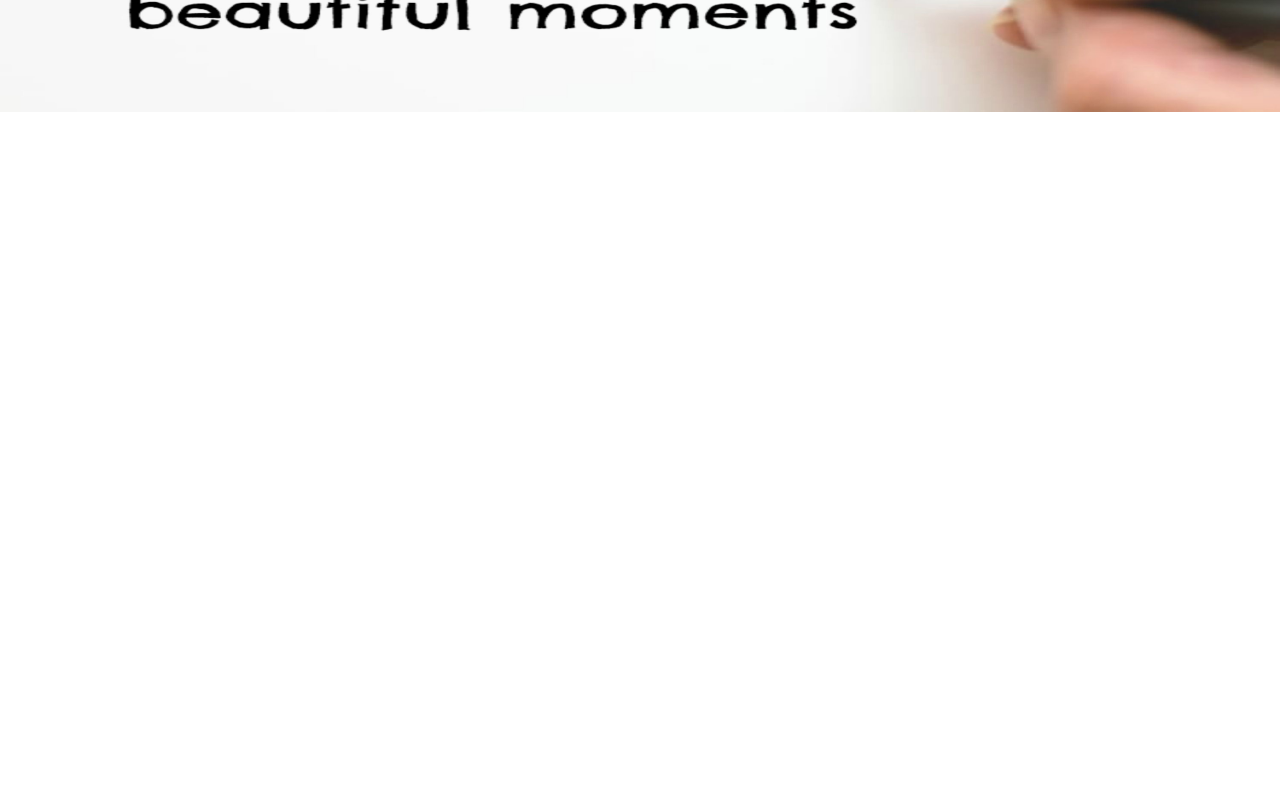
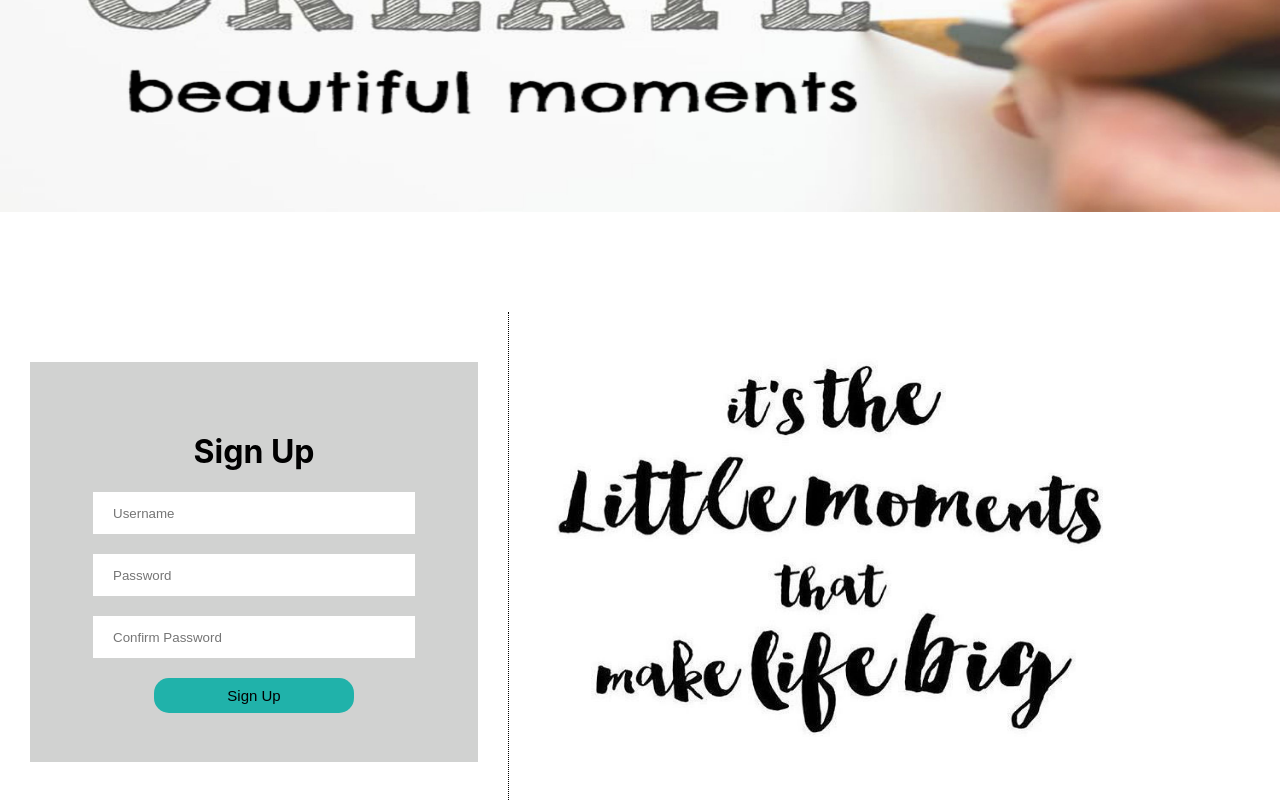
Before and after one commit to AdejokeOgunyinka/mo-ments-diary, a React (Create React App) app: page / in a window 1280 px wide. Shown: the part 488-1288 px from the top of the page. Before the commit the page ends 800 px from the top, so only its background shows below. Built offline with nearby package versions, Linux system fonts and the light colour scheme.

Commit message:
added sign up to landing page

```diff
--- a/src/components/landing-page/index.js
+++ b/src/components/landing-page/index.js
@@ -1,7 +1,8 @@
 import React from 'react';
 import {Canvas, Image} from './style';
 import image from '../../images/image10.jpg';
-import {NavBar} from '../navbar/index'
+import {NavBar} from '../navbar/index';
+import {SignUp} from '../sign-up/index';
 
 
 export const LandingPage = ({children}) => {
@@ -11,6 +12,7 @@ export const LandingPage = ({children}) => {
             <Canvas>
                 <Image src={image} />
             </Canvas>
+            <SignUp />
         </>
     )
 };
--- a/src/components/landing-page/style.js
+++ b/src/components/landing-page/style.js
@@ -3,8 +3,7 @@ import styled from 'styled-components';
 
 export const Canvas =  styled.div`
     width: 100%;
-    height: 500px;
-    position: absolute;
+    height: 600px;
     display: flex;
     justify-content: center;
 `;
--- /dev/null
+++ b/src/components/sign-up/index.js
@@ -0,0 +1,21 @@
+import {SignUpContainer, SignUpFormContainer, Picture, PictureContainer, TextBox, Button} from './style';
+import image from '../../images/image5.jpg';
+
+
+export const SignUp = ({children}) => {
+    return(
+        <SignUpContainer>
+            <SignUpFormContainer>
+                <h1>Sign Up</h1>
+                <TextBox placeholder='Username'/>
+                <TextBox placeholder='Password'/>
+                <TextBox placeholder='Confirm Password'/>
+                <Button>Sign Up</Button>
+            </SignUpFormContainer>
+            <PictureContainer>
+                <Picture src={image}/>
+            </PictureContainer>
+
+        </SignUpContainer>
+    )
+};
--- /dev/null
+++ b/src/components/sign-up/style.js
@@ -0,0 +1,53 @@
+import styled from 'styled-components';
+
+
+export const SignUpContainer = styled.div`
+    width: 100%;
+    height: 500px;
+    align-self: center;
+    display: flex;
+    flex-direction: row;
+    padding-top: 100px;
+`;
+
+export const PictureContainer = styled.div`
+    flex-basis: 50%;
+    height: 100%;
+    border-left: 1px dotted black;
+`;
+
+export const Picture = styled.img`
+    height: 100%;
+    width: 100%;
+`;
+
+export const SignUpFormContainer = styled.div`
+    flex-basis: 35%;
+    height: 80%;
+    background-color: #d1d2d1;
+    align-self: center;
+    display: flex;
+    flex-direction: column;
+    justify-content: center;
+    align-items: center;
+    margin-right: 30px;
+    margin-left: 30px;
+`;
+
+export const TextBox = styled.input`
+    width: 300px;
+    height: 40px;
+    outline: none;
+    border: none;
+    margin-bottom: 20px;
+    padding-left: 20px;
+`;
+
+export const Button = styled.button`
+    width: 200px;
+    height: 35px;
+    border: none;
+    border-radius: 15px;
+    background-color: #20b2aa;
+    font-size: 15px;
+`;
```
